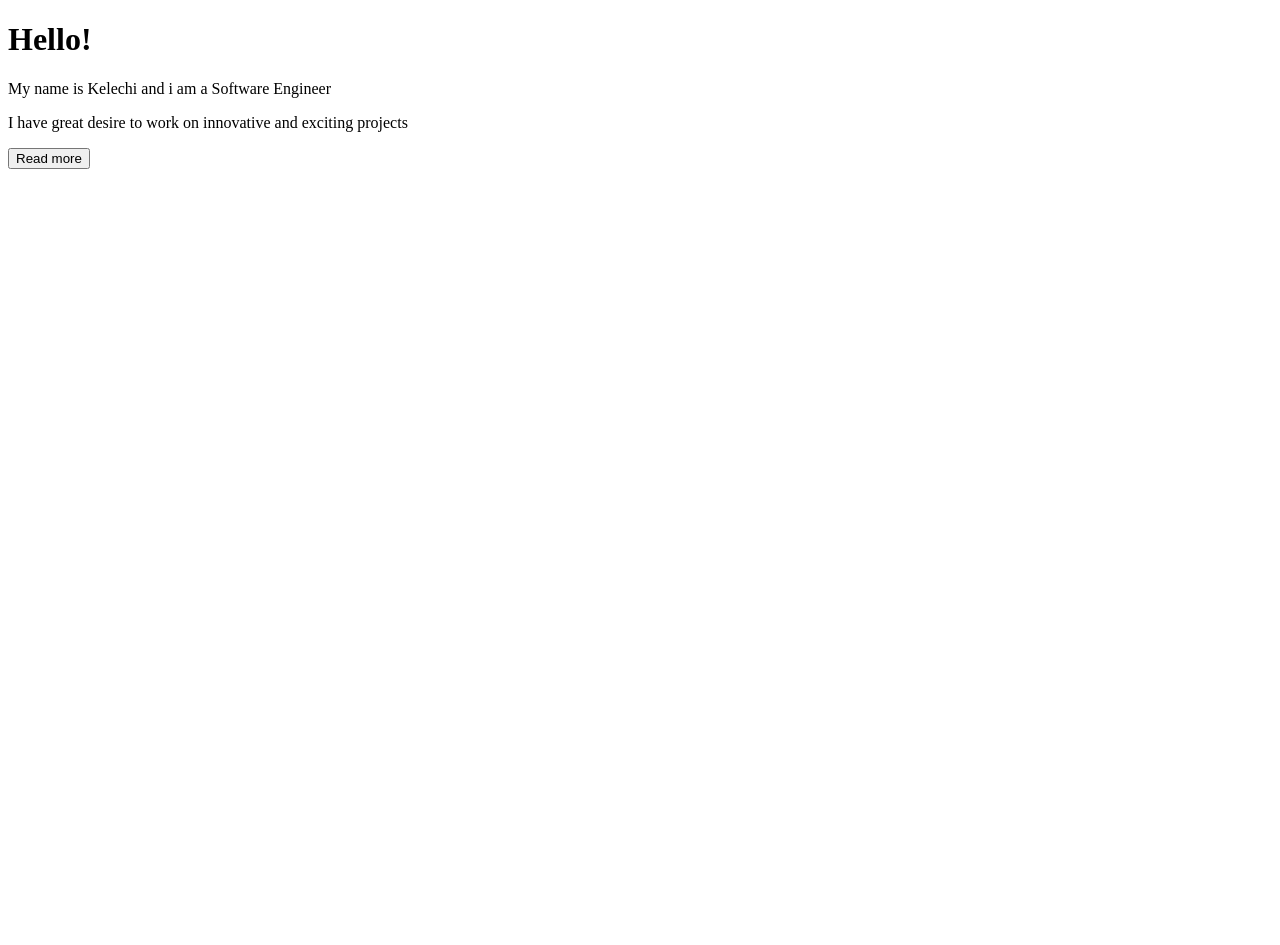
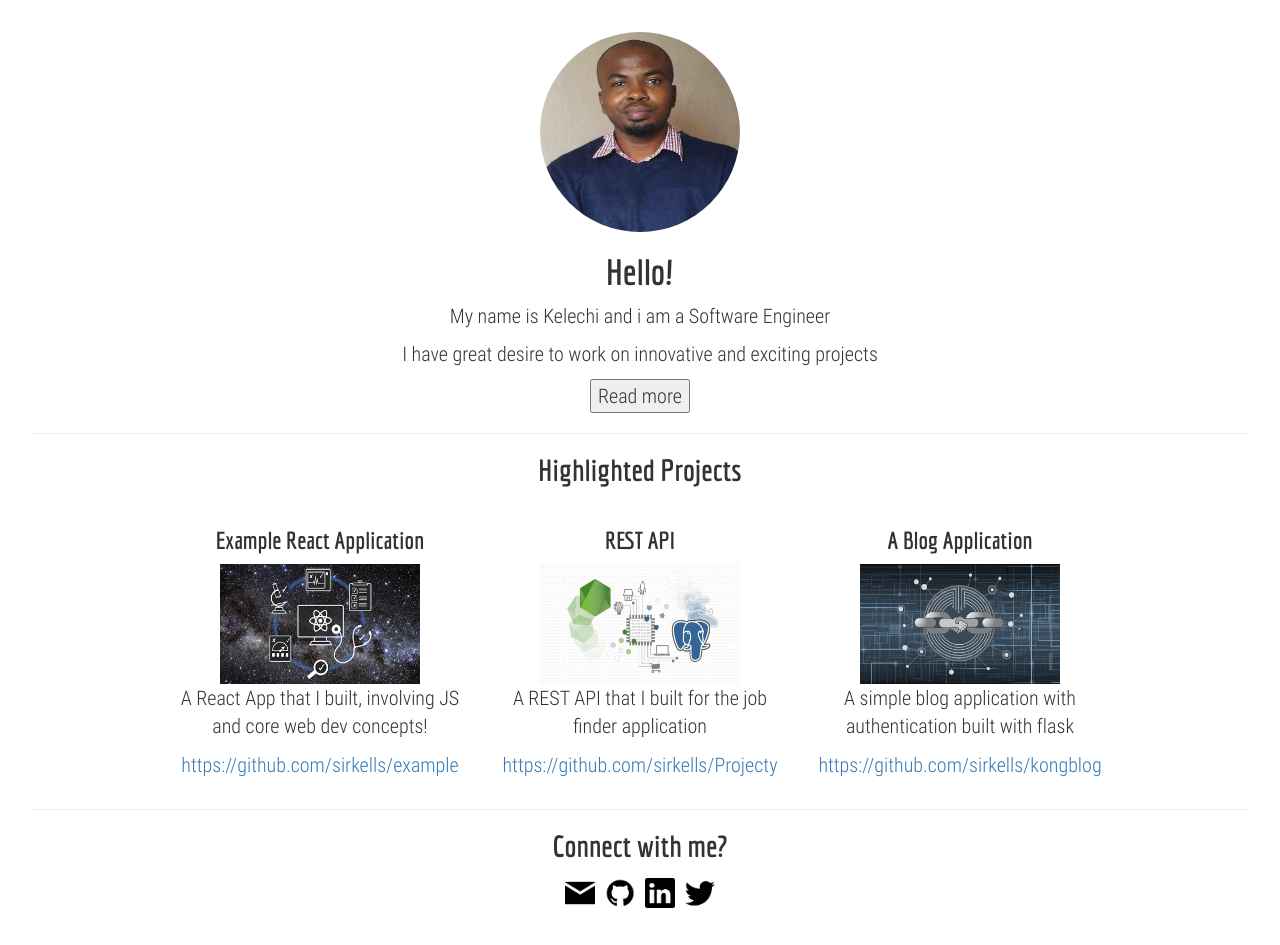
Before and after one commit to sirkells/react-portfolio, a React (Create React App) app: page / in a window 1280 px wide. Before the commit the page ends 800 px from the top, so only its background shows below. Built offline with nearby package versions, Linux system fonts and the light colour scheme.

Commit message:
completed the portfolio app

```diff
--- a/public/index.html
+++ b/public/index.html
@@ -3,6 +3,12 @@
   <head>
     <meta charset="utf-8" />
     <link rel="shortcut icon" href="%PUBLIC_URL%/favicon.ico" />
+    <link
+      rel="stylesheet"
+      href="https://maxcdn.bootstrapcdn.com/bootstrap/3.3.7/css/bootstrap.min.css"
+      integrity="sha384-BVYiiSIFeK1dGmJRAkycuHAHRg32OmUcww7on3RYdg4Va+PmSTsz/K68vbdEjh4u"
+      crossorigin="anonymous"
+    />
     <meta
       name="viewport"
       content="width=device-width, initial-scale=1, shrink-to-fit=no"
--- a/src/App.js
+++ b/src/App.js
@@ -1,9 +1,10 @@
 import React, { Component } from "react";
-
+import Projects from "./Projects";
+import SocialProfiles from "./SocialProfiles";
+import profile from "./assets/david.jpg";
 class App extends Component {
   state = {
-    displayBio: false,
-    name: "Visitor"
+    displayBio: false
   };
 
   // use arrow functions to access this
@@ -13,13 +14,20 @@ class App extends Component {
   render() {
     // destructuring state to avoid always usimg this.state
     const { displayBio } = this.state;
-    const bio = displayBio ? (
+
+    return (
+      <div>
+        <img src={profile} alt="profile" className="profile" />
+        <h1>Hello!</h1>
+        <p>My name is Kelechi and i am a Software Engineer</p>
+        <p>I have great desire to work on innovative and exciting projects</p>
+        {displayBio ? (
           <div>
             <p>I live in Siegburg, Germany and i code Everyday</p>
             <p>I enjoy working with Javascript and Python </p>
             <p>
-          For Javascript i use React and Vue while for Python i use Django and
-          Flask
+              For Javascript i use React and Vue while for Python i use Django
+              and Flask
             </p>
             <button onClick={this.toggleBio}>Show less</button>
           </div>
@@ -27,13 +35,11 @@ class App extends Component {
           <div>
             <button onClick={this.toggleBio}>Read more</button>
           </div>
-    );
-    return (
-      <div>
-        <h1>Hello!</h1>
-        <p>My name is Kelechi and i am a Software Engineer</p>
-        <p>I have great desire to work on innovative and exciting projects</p>
-        {bio}
+        )}
+        <hr />
+        <Projects />
+        <hr />
+        <SocialProfiles />
       </div>
     );
   }
--- /dev/null
+++ b/src/Projects.js
@@ -0,0 +1,34 @@
+import React, { Component } from "react";
+import PROJECTS from "./data/projects";
+
+class Project extends Component {
+  render() {
+    const { title, description, link, image } = this.props.project;
+    return (
+      <div style={{ display: "inline-block", width: 300, margin: 10 }}>
+        <h3>{title}</h3>
+        <img src={image} alt="" style={{ width: 200, height: 120 }} />
+        <p>{description}</p>
+        <a href={link}>{link}</a>
+      </div>
+    );
+  }
+}
+
+class Projects extends Component {
+  state = {};
+  render() {
+    return (
+      <div>
+        <h2>Highlighted Projects</h2>
+        <div>
+          {PROJECTS.map(PROJECT => {
+            return <Project key={PROJECT.id} project={PROJECT} />;
+          })}
+        </div>
+      </div>
+    );
+  }
+}
+
+export default Projects;
--- /dev/null
+++ b/src/SocialProfiles.js
@@ -0,0 +1,42 @@
+import React, { Component } from "react";
+import SOCIAL_PROFILES from "./data/socialProfile";
+
+class SocialProfile extends Component {
+  render() {
+    const { link, image } = this.props.socialProfile;
+    return (
+      <span>
+        <a href={link} target="_blank" rel="noopener noreferrer">
+          <img
+            src={image}
+            alt="social-profile"
+            style={{ width: 30, height: 30, margin: 5 }}
+          />
+        </a>
+      </span>
+    );
+  }
+}
+
+class SocialProfiles extends Component {
+  state = {};
+  render() {
+    return (
+      <div>
+        <h2>Connect with me?</h2>
+        <div>
+          {SOCIAL_PROFILES.map(SOCIAL_PROFILE => {
+            return (
+              <SocialProfile
+                key={SOCIAL_PROFILE.id}
+                socialProfile={SOCIAL_PROFILE}
+              />
+            );
+          })}
+        </div>
+      </div>
+    );
+  }
+}
+
+export default SocialProfiles;
--- /dev/null
+++ b/src/data/projects.js
@@ -0,0 +1,31 @@
+import project1 from "../assets/project1.png";
+import project2 from "../assets/project2.png";
+import project3 from "../assets/project3.png";
+
+const PROJECTS = [
+  {
+    id: 1,
+    title: "Example React Application",
+    description:
+      "A React App that I built, involving JS and core web dev concepts!",
+    link: "https://github.com/sirkells/example",
+    image: project1
+  },
+  {
+    id: 2,
+    title: "REST API",
+    description: "A REST API that I built for the job finder application",
+    link: "https://github.com/sirkells/Projecty",
+    image: project2
+  },
+  {
+    id: 3,
+    title: "A Blog Application",
+    description:
+      "A simple blog application with authentication built with flask",
+    link: "https://github.com/sirkells/kongblog",
+    image: project3
+  }
+];
+
+export default PROJECTS;
--- /dev/null
+++ b/src/data/socialProfile.js
@@ -0,0 +1,29 @@
+import emailIcon from "../assets/email_icon.png";
+import githubIcon from "../assets/github_icon.png";
+import linkedinIcon from "../assets/linkedin_icon.png";
+import twitterIcon from "../assets/twitter_icon.png";
+
+const SOCIAL_PROFILES = [
+  {
+    id: 1,
+    link: "mailto:kelechi_igbokwe@yahoo.com",
+    image: emailIcon
+  },
+  {
+    id: 2,
+    link: "https://github.com/sirkells",
+    image: githubIcon
+  },
+  {
+    id: 3,
+    link: "https://linkedin.com/in/kelechi-igbokwe",
+    image: linkedinIcon
+  },
+  {
+    id: 4,
+    link: "https://twitter.com/ka2la2chaha3",
+    image: twitterIcon
+  }
+];
+
+export default SOCIAL_PROFILES;
--- /dev/null
+++ b/src/index.css
@@ -0,0 +1,31 @@
+@font-face {
+  font-family: RobotoCondensed;
+  src: url(assets/roboto-condensed.light.ttf);
+  font-weight: 800;
+}
+
+@font-face {
+  font-family: EconomicaBold;
+  src: url(assets/economica-bold.ttf);
+}
+
+body {
+  text-align: center;
+  font-size: 20px;
+  padding: 2.5%;
+  font-family: "RobotoCondensed";
+}
+
+h1,
+h2,
+h3,
+h4,
+h5 {
+  font-family: "EconomicaBold";
+}
+
+.profile {
+  width: 200px;
+  height: 200px;
+  border-radius: 100px;
+}
--- a/src/index.js
+++ b/src/index.js
@@ -1,5 +1,6 @@
 import React from "react";
 import ReactDom from "react-dom";
 import App from "./App";
+import "./index.css";
 
 ReactDom.render(<App />, document.querySelector("#root"));
```
Also changed, not shown: src/assets/david.jpg (added). Lines whose indentation alone changed are shown as unchanged.
